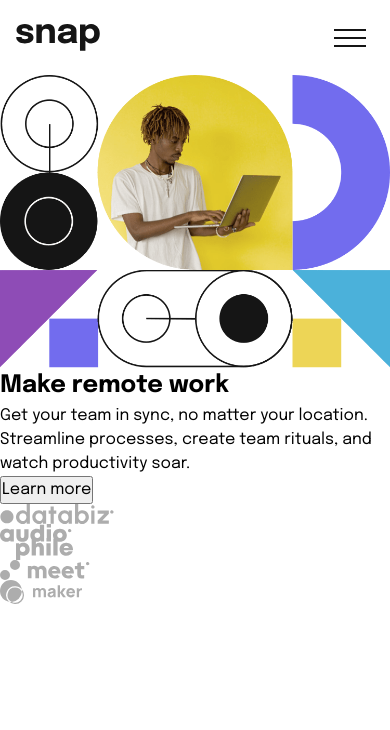
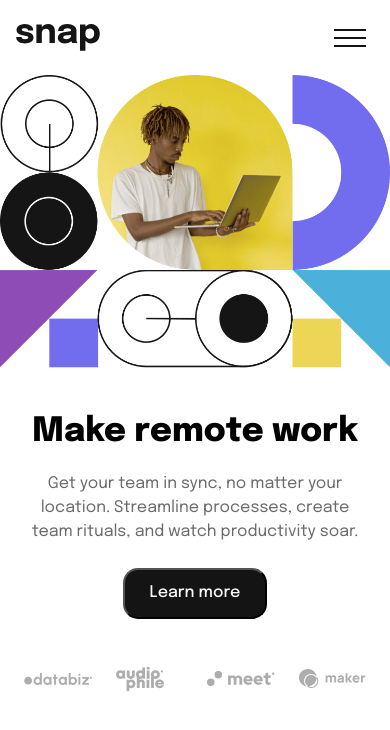
Before and after one commit to nathaliaif/intro-section-dropdown-menu, a plain HTML site: page index.html in a window 390 px wide. Drawn offline with Linux system fonts and the light colour scheme.

Commit message:
Added mobile layout

```diff
--- a/index.html
+++ b/index.html
@@ -69,12 +69,12 @@
           Get your team in sync, no matter your location. Streamline processes,
           create team rituals, and watch productivity soar.
         </div>
-        <button>Learn more</button>
+        <button class="button-learn">Learn more</button>
         <div class="clients-container">
-          <img src="images/client-databiz.svg" alt="" />
-          <img src="images/client-audiophile.svg" alt="" />
-          <img src="images/client-meet.svg" alt="" />
-          <img src="images/client-maker.svg" alt="" />
+          <img src="images/client-databiz.svg" alt="Databiz logo" />
+          <img src="images/client-audiophile.svg" alt="Audiophile logo" />
+          <img src="images/client-meet.svg" alt="Meet logo" />
+          <img src="images/client-maker.svg" alt="Maker logo" />
         </div>
       </section>
       <img
--- a/script.js
+++ b/script.js
@@ -8,6 +8,10 @@ menuToggle.addEventListener('click', () => {
     console.log(isOpened);
     isOpened ? closeMenu() : openMenu();
 })
+
+menuToggleBackground.addEventListener('click', () => {
+    closeMenu();
+});
 
 function openMenu() {
     menuToggle.setAttribute('aria-expanded', 'true');
--- a/style.css
+++ b/style.css
@@ -147,6 +147,46 @@ html {
   flex-direction: column-reverse;
 }
 
+.main__content {
+  display: flex;
+  flex-direction: column;
+  text-align: center;
+  align-items: center;
+  row-gap: 1.5rem;
+  padding: 3rem 1.5rem;
+}
+
+.main__content h1 {
+  font-size: 2.1rem;
+  font-weight: 800;
+  line-height: 2rem;
+}
+
+.text {
+  color: var(--gray);
+}
+
+.button-learn {
+  padding: 0.7rem;
+  width: 9rem;
+  border-radius: 15px;
+  color: var(--white);
+  font-weight: 500;
+  background-color: var(--black);
+}
+
+.clients-container {
+  display: grid;
+  grid-template-columns: repeat(4, 1fr);
+  column-gap: 1.5rem;
+  align-items: center;
+  margin-top: 1.5rem;
+}
+
+.clients-container img:nth-child(2) {
+  height: 1.5rem;
+}
+
 .image-hero-mobile {
   width: 100%;
 }
```
